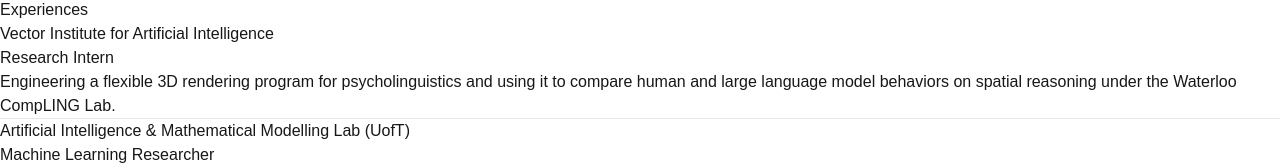
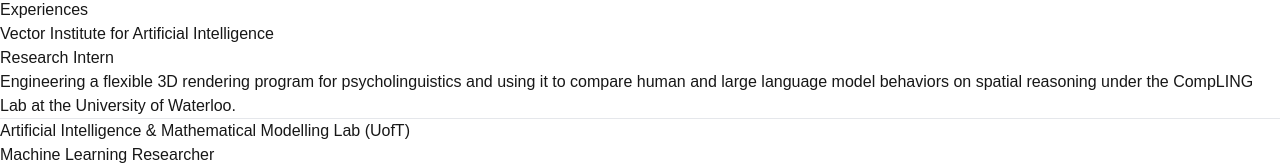
Before and after one commit to oskip0906/portfolio, a Next.js app in the folder my-app/: page / in a window 1280 px wide. Shown: the part 422-590 px from the top of the page. Built offline with nearby package versions, Linux system fonts and the light colour scheme.

Commit message:
fixed animations

```diff
--- a/my-app/public/experiences.json
+++ b/my-app/public/experiences.json
@@ -4,7 +4,7 @@
       "title": "Research Intern",
       "company": "Vector Institute for Artificial Intelligence",
       "date": "Jan 2024 - Present",
-      "description": "Engineering a flexible 3D rendering program for psycholinguistics and using it to compare human and large language model behaviors on spatial reasoning under the Waterloo CompLING Lab."
+      "description": "Engineering a flexible 3D rendering program for psycholinguistics and using it to compare human and large language model behaviors on spatial reasoning under the CompLING Lab at the University of Waterloo."
     },
     {
       "title": "Machine Learning Researcher",
--- a/my-app/src/app/components/experiences.tsx
+++ b/my-app/src/app/components/experiences.tsx
@@ -31,8 +31,8 @@ export default function Experiences() {
     return (
         <motion.section
             ref={ref}
-            initial={{ opacity: 0, x: 50 }}
-            animate={inView ? { opacity: 1, x: 0 } : {}}
+            initial={{ opacity: 0 }}
+            animate={inView ? { opacity: 1 } : {}}
             transition={{ duration: 1, ease: "easeOut" }}
             className="flex flex-col items-center sm:items-start text-center sm:text-left px-4 sm:px-10 mb-10"
             id="experiences"
--- a/my-app/src/app/components/interests.tsx
+++ b/my-app/src/app/components/interests.tsx
@@ -29,8 +29,8 @@ export default function Interests() {
     return (
         <motion.section
             ref={ref}
-            initial={{ opacity: 0, x: 50 }}
-            animate={inView ? { opacity: 1, x: 0 } : {}}
+            initial={{ opacity: 0 }}
+            animate={inView ? { opacity: 1 } : {}}
             transition={{ duration: 0.8, ease: "easeOut" }}
             className="flex flex-col items-center sm:mt-0 px-6 sm:px-10 mb-16"
             id="interests"
--- a/my-app/src/app/components/projects.tsx
+++ b/my-app/src/app/components/projects.tsx
@@ -37,8 +37,8 @@ export default function Projects() {
     return (
         <motion.section
             ref={ref}
-            initial={{ opacity: 0, x: -50 }}
-            animate={inView ? { opacity: 1, x: 0 } : {}}
+            initial={{ opacity: 0 }}
+            animate={inView ? { opacity: 1 } : {}}
             transition={{ duration: 0.8, ease: "easeOut" }}
             className="flex flex-col items-center rounded-lg w-full h-full mb-10"
             id="projects"
```
